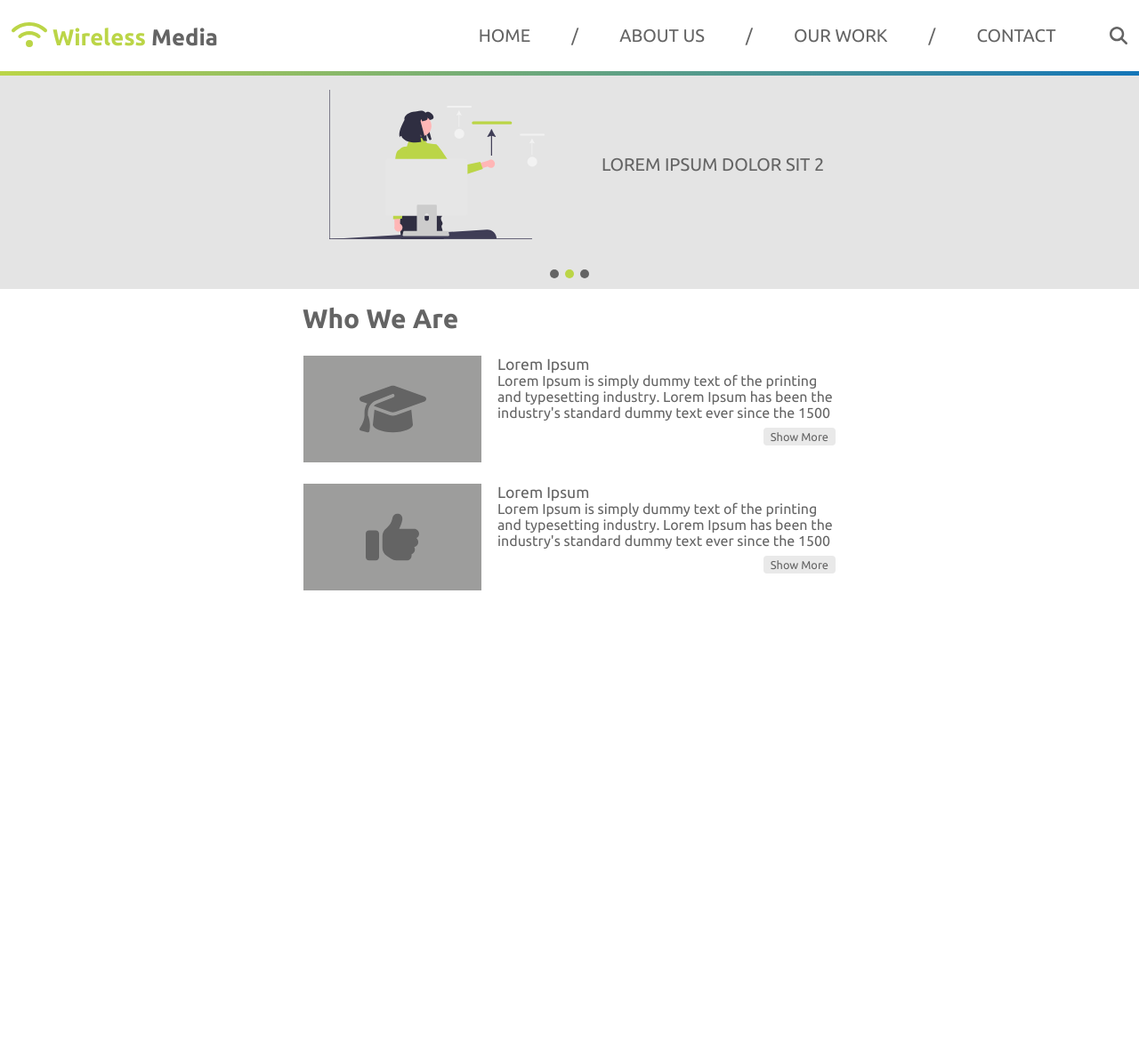
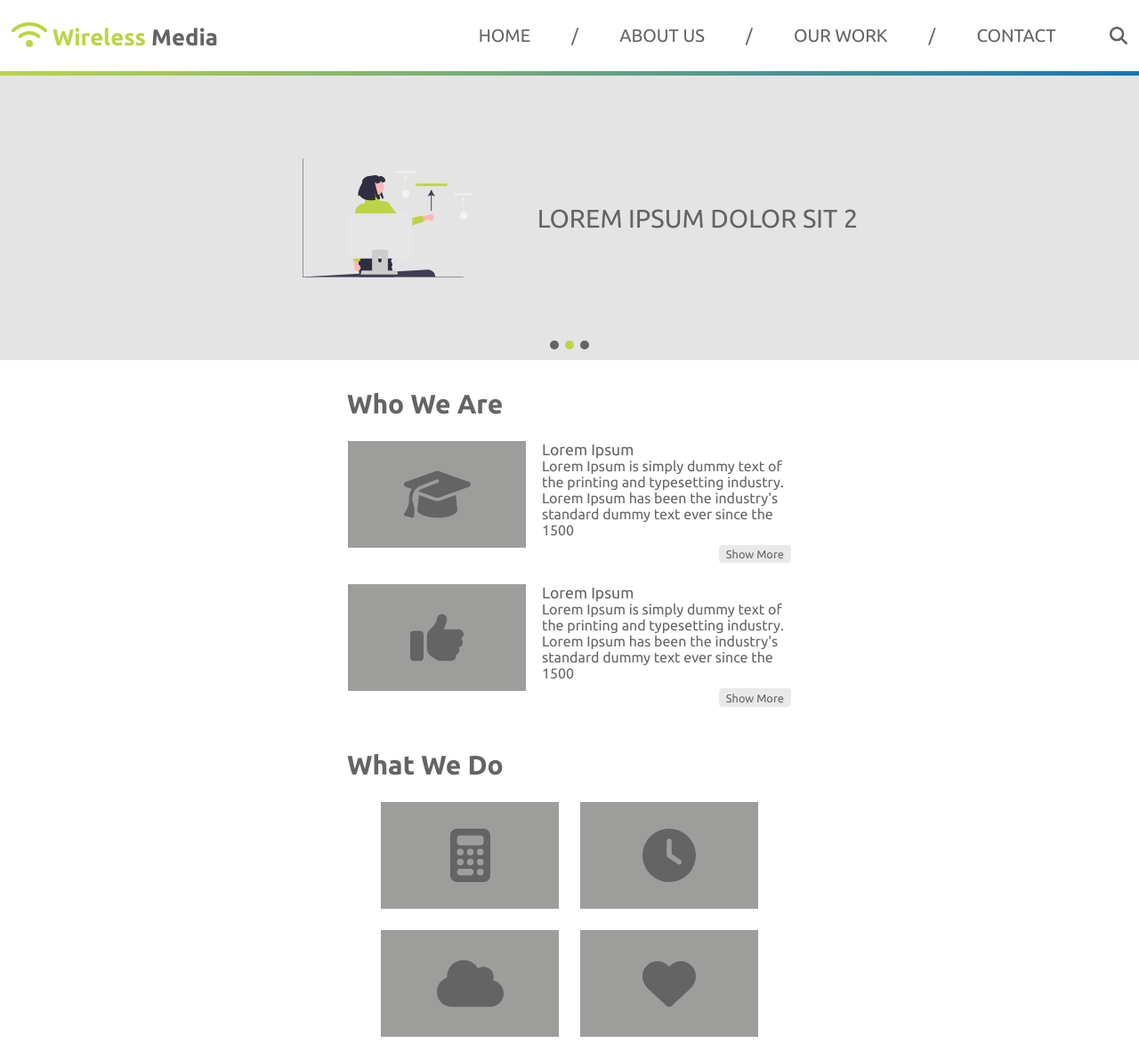
Before and after one commit to vmrjnvc/wm-frontend, a Vue app: page / in a window 1280 px wide. Shown: the whole page at 89% size. Before the commit the page ends 800 px from the top, so only its background shows below. Built offline with nearby package versions, Linux system fonts and the light colour scheme.

Commit message:
Create work section and project components, update slider style on different media queries

```diff
--- a/src/App.vue
+++ b/src/App.vue
@@ -2,12 +2,14 @@
 import Navbar from './components/Navbar.vue'
 import Slider from './components/Slider.vue'
 import About from './components/About.vue'
+import Work from './components/Work.vue'
 export default {
   name: 'App',
   components: {
     Navbar,
     Slider,
     About,
+    Work,
   },
   data() {
     return {
@@ -16,6 +18,14 @@ export default {
       mobileNav: null,
       windowWidth: null,
       search: null,
+      svgs: [
+        'graduation-cap',
+        'thumbs-up',
+        'calculator',
+        'clock',
+        'cloud',
+        'heart',
+      ],
     }
   },
   created() {
@@ -58,7 +68,8 @@ export default {
     :tablet="tablet"
   />
   <Slider :mobile="mobile" />
-  <About :mobile="mobile" />
+  <About :mobile="mobile" :svgs="svgs" />
+  <Work :svgs="svgs" />
 </template>
 
 <style lang="scss"></style>
--- a/src/components/About.vue
+++ b/src/components/About.vue
@@ -9,11 +9,9 @@ export default {
     mobile: {
       type: Boolean,
     },
-  },
-  data() {
-    return {
-      svgs: ['graduation-cap', 'thumbs-up'],
-    }
+    svgs: {
+      type: Array,
+    },
   },
 }
 </script>
@@ -29,9 +27,9 @@ export default {
 <style lang="scss">
 .about-container {
   width: 85%;
-  max-width: 600px;
+  max-width: 500px;
   margin: 0 auto;
-  padding-top: 1rem;
+  padding: 1rem 0;
   display: flex;
   flex-direction: column;
   justify-content: center;
@@ -41,6 +39,7 @@ export default {
 @media (min-width: 480px) {
   .about-container {
     align-items: flex-start;
+    padding: 2rem 0;
   }
 }
 </style>
--- /dev/null
+++ b/src/components/Project.vue
@@ -0,0 +1,34 @@
+<script>
+export default {
+  name: 'Project',
+  props: {
+    svg: {
+      type: String,
+    },
+  },
+}
+</script>
+
+<template>
+  <div class="project"><fa :icon="svg" /></div>
+</template>
+
+<style lang="scss">
+@import '../assets/variables.scss';
+.project {
+  width: 200px;
+  height: 120px;
+  background-color: $darkGray;
+  display: flex;
+  align-items: center;
+  justify-content: center;
+  svg {
+    font-size: 3em;
+    &:hover,
+    &:active,
+    &:focus {
+      color: $greenLight;
+    }
+  }
+}
+</style>
--- a/src/components/Slider.vue
+++ b/src/components/Slider.vue
@@ -91,13 +91,13 @@ export default {
 
 .slide-container {
   width: 100%;
-  height: 200px;
+  height: 160px;
   background-color: rgb(228, 228, 228);
   position: relative;
   .slide-svg {
     height: 100%;
     width: 100%;
-    padding: 1rem;
+    padding: 1.5rem;
     position: absolute;
   }
 }
@@ -137,7 +137,11 @@ export default {
     position: absolute;
     .slide-svg {
       position: static;
-      width: unset;
+      height: 180px;
+      width: 180px;
+    }
+    p {
+      font-size: 1.6rem;
     }
   }
   .slide-btn-container {
@@ -156,4 +160,18 @@ export default {
     }
   }
 }
+@media (min-width: 768px) {
+  .slide-container {
+    height: 320px;
+    display: flex;
+    align-items: center;
+    .slide-svg {
+      height: 240px;
+      width: 240px;
+    }
+    p {
+      font-size: 1.8rem;
+    }
+  }
+}
 </style>
--- /dev/null
+++ b/src/components/Work.vue
@@ -0,0 +1,57 @@
+<script>
+import Project from './Project.vue'
+export default {
+  name: 'Work',
+  components: {
+    Project,
+  },
+  props: {
+    svgs: {
+      type: Array,
+    },
+  },
+}
+</script>
+
+<template>
+  <div class="work-container">
+    <h2>What We Do</h2>
+    <div class="projects-container">
+      <Project :svg="svgs[2]" />
+      <Project :svg="svgs[3]" />
+      <Project :svg="svgs[4]" />
+      <Project :svg="svgs[5]" />
+    </div>
+  </div>
+</template>
+
+<style lang="scss">
+.work-container {
+  padding: 1rem 0;
+  width: 85%;
+  max-width: 500px;
+  margin: 0 auto;
+  padding: 1rem 0;
+  display: flex;
+  flex-direction: column;
+  justify-content: center;
+  align-items: center;
+  gap: 1.5rem;
+  .projects-container {
+    display: flex;
+    flex-direction: column;
+    gap: 1.5rem;
+  }
+}
+@media (min-width: 480px) {
+  .work-container {
+    h2 {
+      align-self: flex-start;
+    }
+    .projects-container {
+      display: grid;
+      grid-template-columns: 1fr 1fr;
+    }
+  }
+}
+</style>
```
